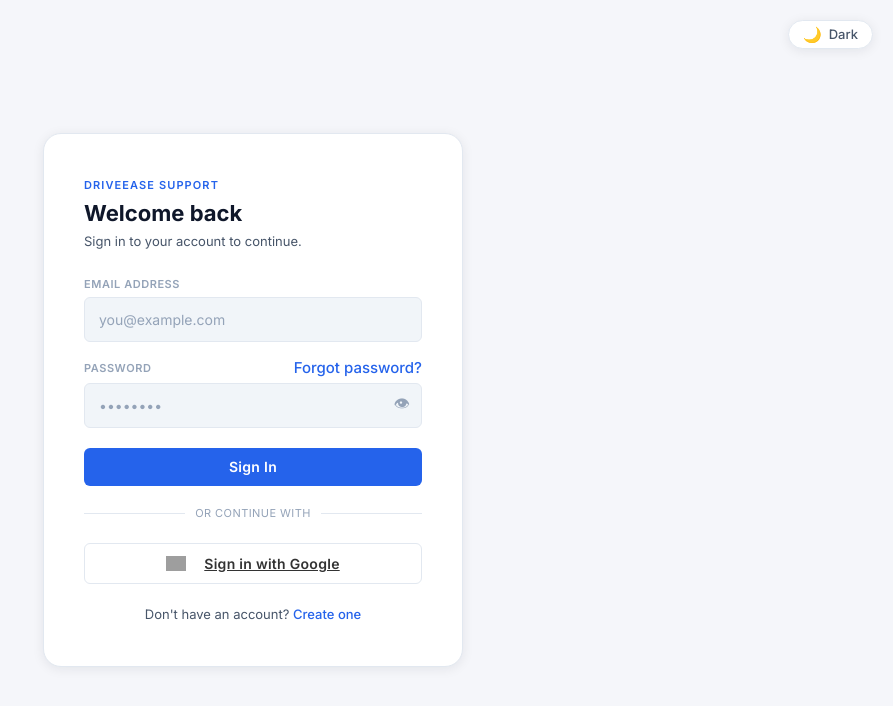
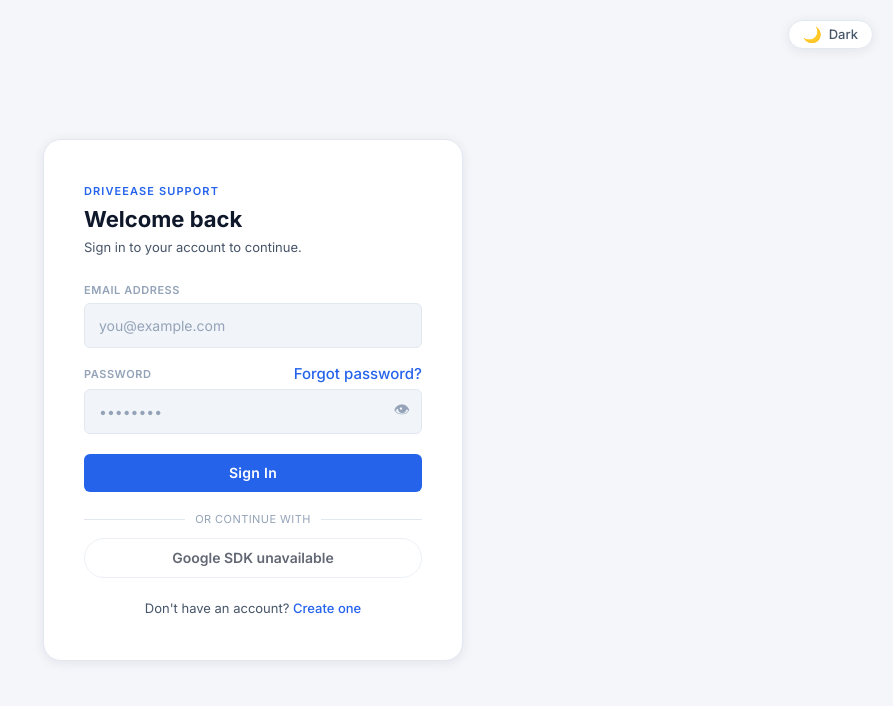
Before and after one commit to paras-gem/DriveEase-, a PHP site: page /login.php in a window 1280 px wide. Shown: the top 706 px of the page, without its empty margins (387-1280 px from the left). Run offline with PHP 8.4, Linux system fonts and the light colour scheme; some libraries are stand-ins or nearby versions; grey boxes are pictures that could not be loaded.

Commit message:
adding google auth support

```diff
--- a/assets/css/auth.css
+++ b/assets/css/auth.css
@@ -237,6 +237,39 @@
 @keyframes spin { to { transform: rotate(360deg); } }
 
 /* ── 10. FOOTER / LINKS ──────────────────────────────────────── */
+.auth-social {
+    margin: 20px 0 0;
+}
+.btn-google {
+    width: 100%;
+    display: inline-flex;
+    align-items: center;
+    justify-content: center;
+    gap: 10px;
+    padding: 12px 18px;
+    margin-top: 12px;
+    background: var(--surface);
+    color: var(--txt-1);
+    border: 1px solid var(--border);
+    border-radius: 999px;
+    font: 600 14px/1 'Inter', sans-serif;
+    cursor: pointer;
+    box-shadow: var(--shadow);
+    transition: background var(--t-base), border-color var(--t-base), color var(--t-base), transform var(--t-fast), box-shadow var(--t-fast);
+}
+.btn-google:hover {
+    transform: translateY(-1px);
+    box-shadow: var(--shadow-h);
+    background: var(--input-bg-f);
+}
+.btn-google:active { transform: none; box-shadow: none; }
+.btn-google:disabled { opacity: .65; cursor: not-allowed; transform: none; box-shadow: none; }
+.btn-google__icon {
+    width: 18px;
+    height: 18px;
+    flex-shrink: 0;
+}
+
 .auth-footer {
     margin-top: 22px;
     text-align: center;
--- a/login.php
+++ b/login.php
@@ -3,6 +3,7 @@
  * login.php — Sign-in page.
  */
 $loginError = isset($_GET['error']) && $_GET['error'] === '1';
+$googleError = isset($_GET['error']) && $_GET['error'] === '2';
 ?>
 <!DOCTYPE html>
 <html lang="en" data-theme="light">
@@ -16,7 +17,7 @@
 </head>
 <body>
 
-    <button class="theme-toggle" id="themeToggle" type="button">
+    <button class="theme-toggle" id="themeToggle" type="button" aria-label="Toggle dark mode">
         <span class="toggle-icon" id="toggleIcon">🌙</span>
         <span id="toggleLabel">Dark</span>
     </button>
@@ -28,8 +29,10 @@
             <p class="auth-brand__subtitle">Sign in to your account to continue.</p>
         </div>
 
-        <?php if ($loginError): ?>
-            <div class="auth-alert auth-alert--error">Invalid email or password.</div>
+        <?php if ($loginError || $googleError): ?>
+            <div class="auth-alert auth-alert--error">
+                <?= $googleError ? 'Google sign-in failed. Please try again.' : 'Invalid email or password.' ?>
+            </div>
         <?php endif; ?>
 
         <form class="auth-form" action="includes/login_process.php" method="POST" id="loginForm">
@@ -55,13 +58,17 @@
             </button>
         </form>
 
-        <div style="margin: 20px 0;">
+        <div class="auth-social">
             <div class="auth-divider">Or continue with</div>
-            <br>
-            <a href="includes/login_process.php?google=1" class="btn-primary" style="background: #ffffff; color: #333; border: 1px solid var(--border);">
-                <img src="https://www.gstatic.com/firebasejs/ui/2.0.0/images/auth/google.svg" width="20" style="margin-right: 10px;">
-                Sign in with Google
-            </a>
+            <button class="btn-google" id="googleSignInButton" type="button" aria-label="Sign in with Google">
+                <svg class="btn-google__icon" viewBox="0 0 24 24" aria-hidden="true">
+                    <path fill="#4285F4" d="M21.6 12.23c0-.79-.07-1.54-.2-2.27H12v4.3h5.38a4.6 4.6 0 0 1-2 3.02v2.5h3.24c1.9-1.75 2.98-4.32 2.98-7.55Z"/>
+                    <path fill="#34A853" d="M12 22c2.7 0 4.96-.9 6.62-2.43l-3.24-2.5c-.9.6-2.05.96-3.38.96-2.6 0-4.8-1.76-5.59-4.12H3.07v2.58A10 10 0 0 0 12 22Z"/>
+                    <path fill="#FBBC05" d="M6.41 13.91A5.99 5.99 0 0 1 6.41 10.1V7.52H3.07a10 10 0 0 0 0 12.78l3.34-2.59Z"/>
+                    <path fill="#EA4335" d="M12 6.04c1.47 0 2.79.5 3.83 1.49l2.87-2.87A9.96 9.96 0 0 0 12 2a10 10 0 0 0-8.93 5.52l3.34 2.59C7.2 7.8 9.4 6.04 12 6.04Z"/>
+                </svg>
+                <span>Continue with Google</span>
+            </button>
         </div>
 
         <div class="auth-footer">
@@ -69,11 +76,70 @@
         </div>
     </div>
 
+    <script src="https://accounts.google.com/gsi/client" async defer></script>
     <script>
-        // (Your existing JS here...)
-        document.getElementById('eyeBtn').addEventListener('click', function() {
+        const html = document.documentElement;
+        const toggleBtn = document.getElementById('themeToggle');
+        const toggleIcon = document.getElementById('toggleIcon');
+        const toggleLabel = document.getElementById('toggleLabel');
+        const eyeBtn = document.getElementById('eyeBtn');
+        const googleBtn = document.getElementById('googleSignInButton');
+
+        const themeIcons = {
+            light: { icon: '🌙', label: 'Dark' },
+            dark: { icon: '☀️', label: 'Light' }
+        };
+
+        function applyTheme(theme) {
+            html.setAttribute('data-theme', theme);
+            localStorage.setItem('theme', theme);
+            toggleIcon.textContent = themeIcons[theme].icon;
+            toggleLabel.textContent = themeIcons[theme].label;
+        }
+
+        applyTheme(html.getAttribute('data-theme') || localStorage.getItem('theme') || 'light');
+
+        toggleBtn.addEventListener('click', function () {
+            const nextTheme = html.getAttribute('data-theme') === 'dark' ? 'light' : 'dark';
+            applyTheme(nextTheme);
+        });
+
+        eyeBtn.addEventListener('click', function () {
             const pw = document.getElementById('password');
             pw.type = pw.type === 'password' ? 'text' : 'password';
+        });
+
+        function handleGoogleCredentialResponse(response) {
+            const form = document.createElement('form');
+            form.method = 'POST';
+            form.action = 'includes/login_process.php';
+
+            const tokenInput = document.createElement('input');
+            tokenInput.type = 'hidden';
+            tokenInput.name = 'google_credential';
+            tokenInput.value = response.credential;
+
+            form.appendChild(tokenInput);
+            document.body.appendChild(form);
+            form.submit();
+        }
+
+        window.addEventListener('load', function () {
+            if (window.google && google.accounts && google.accounts.id) {
+                google.accounts.id.initialize({
+                    client_id: '556945368804-9i8u0n9sihkff4kriqb72cgji03vc8ro.apps.googleusercontent.com',
+                    callback: handleGoogleCredentialResponse,
+                    auto_select: false,
+                    ux_mode: 'popup'
+                });
+
+                googleBtn.addEventListener('click', function () {
+                    google.accounts.id.prompt();
+                });
+            } else {
+                googleBtn.disabled = true;
+                googleBtn.innerHTML = '<span>Google SDK unavailable</span>';
+            }
         });
     </script>
 </body>
```
Also changed, not shown: includes/login_process.php (+42 -19 lines).
